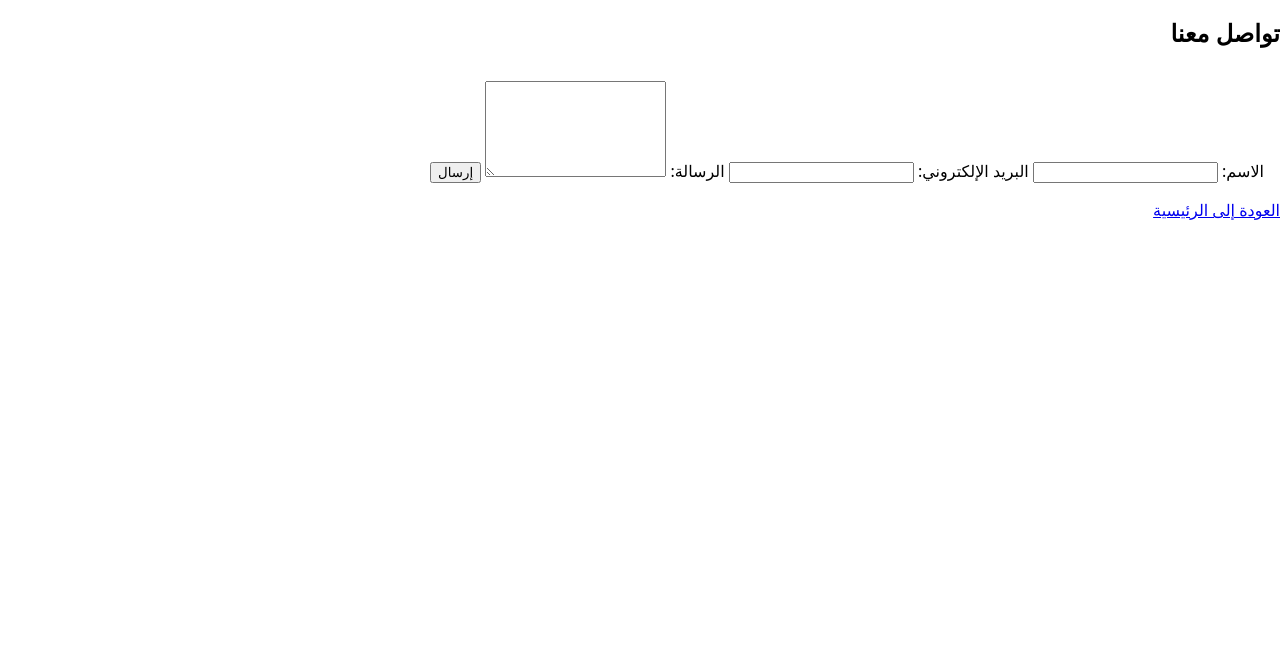
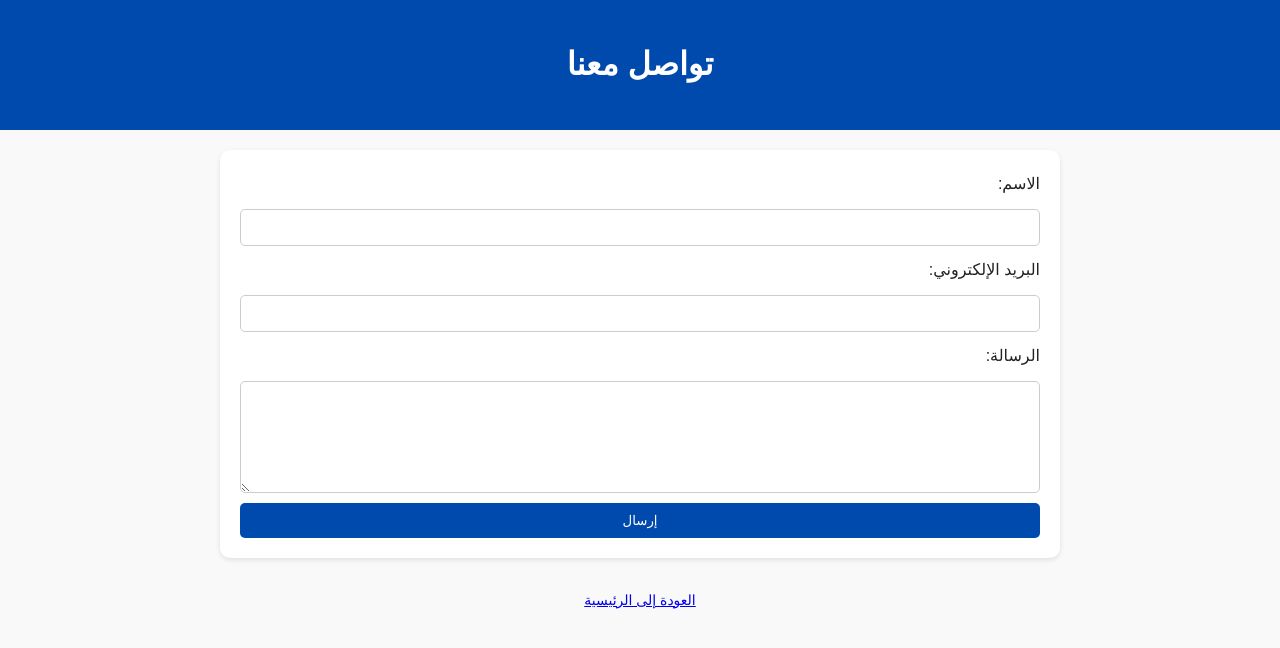
Before and after one commit to clieantapp-crypto/rabivc, a website: page contact.html in a window 1280 px wide. Drawn offline with Linux system fonts and the light colour scheme.

Commit message:
Refactor CSS for layout and styling improvements

```diff
--- a/styles.css
+++ b/styles.css
@@ -1,46 +1,62 @@
-* {
-  box-sizing: border-box;
+body {
+  font-family: "Cairo", sans-serif;
+  background: #f9f9f9;
+  color: #222;
+  margin: 0;
+  padding: 0;
+  line-height: 1.8;
 }
 
-body {
-  margin: 0;
-  font-family: system-ui, sans-serif;
-  color: black;
-  background-color: white;
-}
-
-nav {
-  display: flex;
-  flex-wrap: wrap;
-  align-items: center;
-  justify-content: center;
-  padding: 0.5rem;
-  gap: 0.5rem;
-  border-bottom: solid 1px #aaa;
-  background-color: #eee;
+header {
+  background: #004aad;
+  color: #fff;
+  padding: 15px;
+  text-align: center;
 }
 
 nav a {
-  display: inline-block;
-  min-width: 9rem;
-  padding: 0.5rem;
-  border-radius: 0.2rem;
-  border: solid 1px #aaa;
-  text-align: center;
+  color: #fff;
+  margin: 0 10px;
   text-decoration: none;
-  color: #555;
-}
-
-nav a[aria-current='page'] {
-  color: #000;
-  background-color: #d4d4d4;
 }
 
 main {
-  padding: 1rem;
+  padding: 20px;
+  background: #fff;
+  margin: 20px auto;
+  max-width: 800px;
+  border-radius: 10px;
+  box-shadow: 0 2px 5px rgba(0,0,0,0.1);
 }
 
-h1 {
-  font-weight: bold;
-  font-size: 1.5rem;
+form {
+  display: flex;
+  flex-direction: column;
 }
+
+input, textarea {
+  margin: 10px 0;
+  padding: 10px;
+  border: 1px solid #ccc;
+  border-radius: 5px;
+}
+
+button {
+  background: #004aad;
+  color: white;
+  padding: 10px;
+  border: none;
+  border-radius: 5px;
+  cursor: pointer;
+}
+
+button:hover {
+  background: #0066ff;
+}
+
+footer {
+  text-align: center;
+  padding: 10px;
+  font-size: 14px;
+  color: #666;
+}
```
